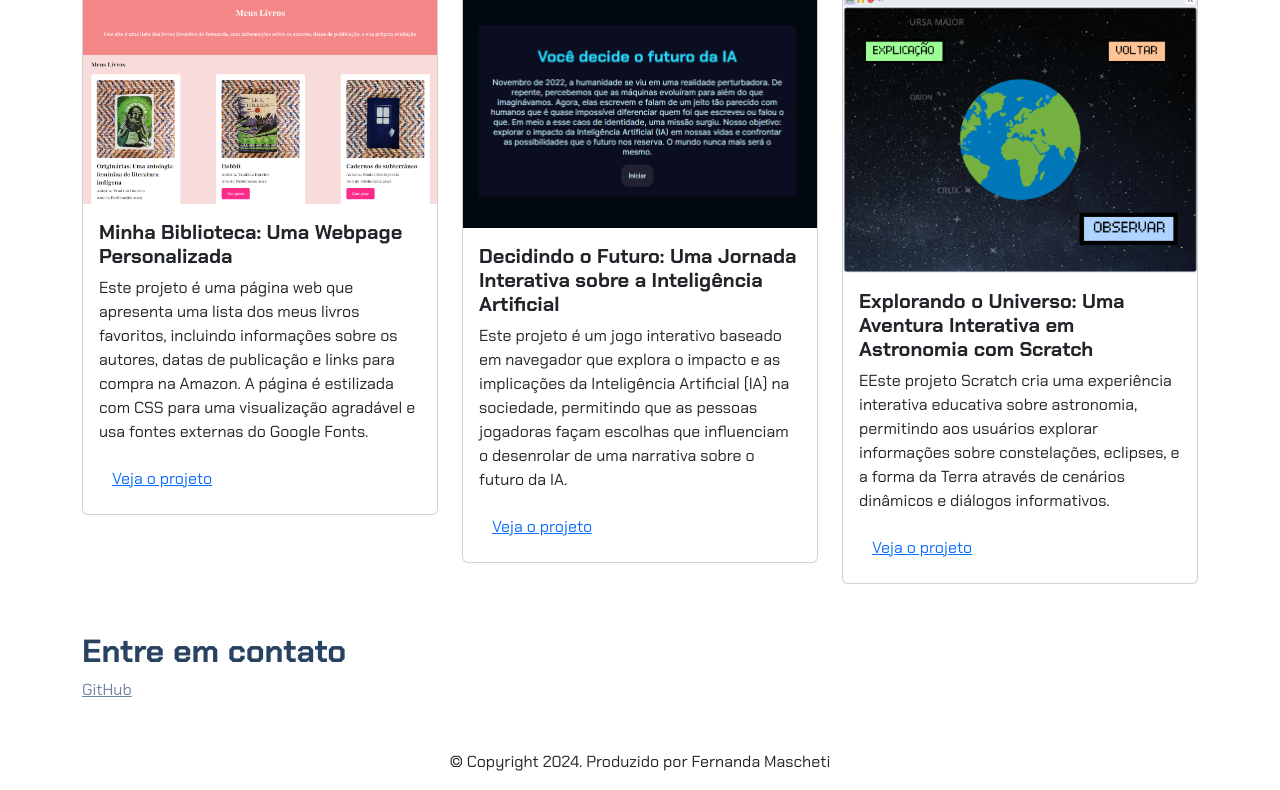
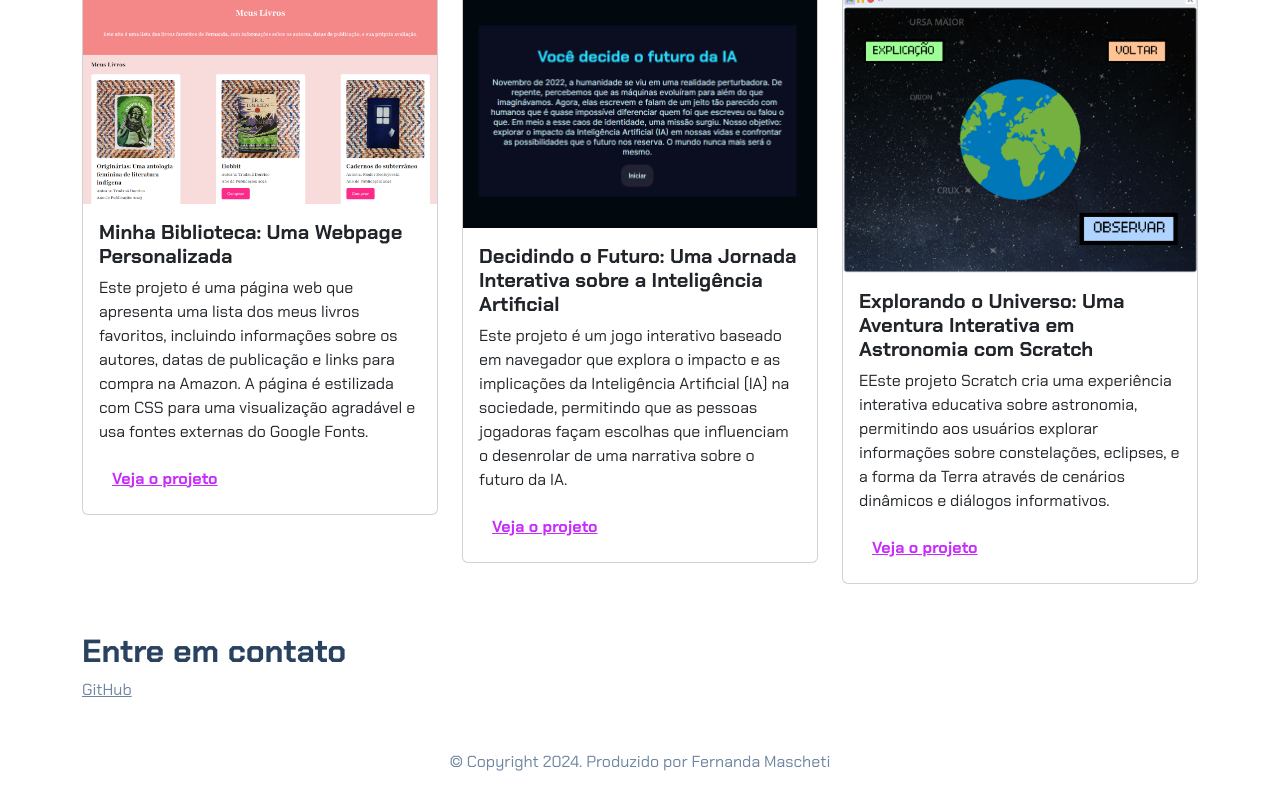
Before and after one commit to mavifb14/vs-code, a plain HTML site: page index.html in a window 1280 px wide. Shown: the part 349-1139 px from the top of the page. Drawn offline with nearby package versions, Linux system fonts and the light colour scheme; files whose address does not match are found by name.

Commit message:
Update style.css

```diff
--- a/style.css
+++ b/style.css
@@ -8,6 +8,7 @@
 
 body {
     font-family: 'Chakra Petch', sans-serif;
+    color: var(--cor-principal);
 }
 
 h1, h2, h5 {
@@ -15,10 +16,15 @@ h1, h2, h5 {
     font-weight: 700;
 }
 
-footer a {
+.lead, .btn-link {
+    color: var(--cor-destaque);
+    font-weight: 700;
+}
+
+a, .btn-link:hover {
     color: var(--cor-principal)
 }
 
-footer a:hover {
+a:hover{
     color: var(--cor-destaque);
 }
```
